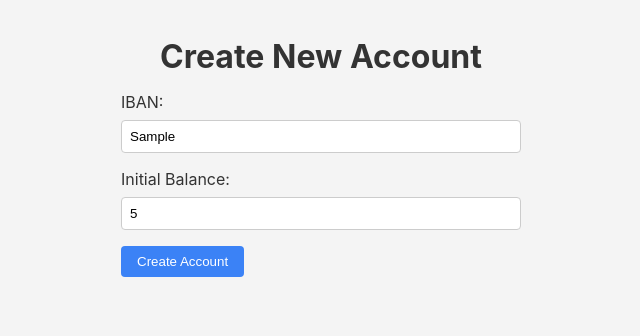
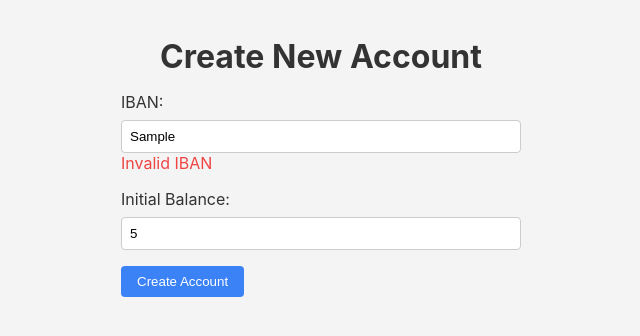
Before and after one commit to samank8121/bank-project, a Next.js app: page /account/create in a window 1280 px wide. Both pictures are taken after typing "Sample", "5" into the empty fields and a click on the button "Create Account". Shown: the top 336 px of the page, without its empty margins (319-959 px from the left). Built offline with nearby package versions, Linux system fonts and the light colour scheme.

Commit message:
chore: add zod validation for create account(client side and server side)

```diff
--- a/package.json
+++ b/package.json
@@ -11,6 +11,7 @@
   },
   "dependencies": {
     "@prisma/client": "^6.0.1",
+    "clsx": "^2.1.1",
     "next": "15.0.3",
     "react": "19.0.0-rc-66855b96-20241106",
     "react-dom": "19.0.0-rc-66855b96-20241106",
--- a/src/components/create-account-form/index.tsx
+++ b/src/components/create-account-form/index.tsx
@@ -5,28 +5,32 @@ import { useRouter } from 'next/navigation';
 import styles from './create-account-form.module.scss';
 import { useMessage } from '@/shared/hooks/message';
 import { createAccountSchema } from '@/shared/validation/account';
-import { parseError } from '@/shared/utils/parse-error';
+import { useError } from '@/shared/hooks/error';
+import InputValidation from '@/components/input-validation';
+import { fetchPost } from '@/shared/utils/fetch-helper';
+
+type FieldType = 'iban' | 'initialBalance';
 
 export default function CreateAccountForm() {
   const [iban, setIban] = useState('');
   const [initialBalance, setInitialBalance] = useState('');
   const router = useRouter();
   const getMessage = useMessage();
+  const { getError, setError } = useError();
 
   const handleSubmit = async (e: React.FormEvent) => {
     e.preventDefault();
     const validatedFields = createAccountSchema().safeParse({
       iban,
-      initialBalance:parseFloat(initialBalance),
+      initialBalance: parseFloat(initialBalance),
     });
 
     if (!validatedFields.success) {
-      const errorMsg = parseError(validatedFields.error);
-      return alert(errorMsg);
+      setError(validatedFields.error);
+      return;
     }
-    const response = await fetch('/api/account/create', {
-      method: 'POST',
-      headers: { 'Content-Type': 'application/json' },
+    const response = await fetchPost({
+      endpoint: '/api/account/create',
       body: JSON.stringify({
         iban,
         initialBalance: parseFloat(initialBalance),
@@ -38,7 +42,13 @@ export default function CreateAccountForm() {
       alert(getMessage('account', 'createSuccessfully'));
       router.push('/');
     } else {
-      alert(data.error);
+      if (data.error) {
+        if (Array.isArray(data.error)) {
+          setError(data.error);
+        } else {
+          alert(data.error);
+        }
+      }
     }
   };
 
@@ -48,20 +58,20 @@ export default function CreateAccountForm() {
         <label htmlFor='iban' className={styles.label}>
           {getMessage('account', 'IBAN')}
         </label>
-        <input
-          type='text'
+        <InputValidation
+           type='text'
           id='iban'
           value={iban}
           onChange={(e) => setIban(e.target.value)}
-          className={styles.input}
           required
+          error={getError<FieldType>('iban')}
         />
       </div>
       <div className={styles.formGroup}>
         <label htmlFor='initialBalance' className={styles.label}>
           {getMessage('account', 'initialBalance')}
         </label>
-        <input
+        <InputValidation
           type='number'
           id='initialBalance'
           value={initialBalance}
@@ -69,7 +79,7 @@ export default function CreateAccountForm() {
           required
           min='0.01'
           step='0.01'
-          className={styles.input}
+          error={getError<FieldType>('initialBalance')}
         />
       </div>
       <button type='submit' className={styles.submitButton}>
--- /dev/null
+++ b/src/components/input-validation/index.tsx
@@ -0,0 +1,36 @@
+import React from 'react';
+import styles from './input-validation.module.scss';
+import clsx from 'clsx';
+
+type Props = {
+  error: string;
+}
+type InputValidationProps = React.InputHTMLAttributes<HTMLInputElement> & Props;
+
+const InputValidation: React.FC<InputValidationProps> = ({
+  id,
+  value,
+  type,
+  onChange,
+  className,
+  required,
+  error,
+  ...props
+}) => {
+  return (
+    <div className={styles.inputValidation}>
+      <input
+        type={type}
+        id={id}
+        value={value}
+        onChange={onChange}
+        className={clsx(styles.input, className)}
+        required={required}
+        {...props}
+      />
+      {error && <span className={styles.error}>{error}</span>}
+    </div>
+  );
+};
+
+export default InputValidation;
--- /dev/null
+++ b/src/components/input-validation/input-validation.module.scss
@@ -0,0 +1,12 @@
+.inputValidation {
+    .input {
+        width: 100%;
+        padding: 0.5rem;
+        border: 1px solid $neutral-color-400;
+        border-radius: 0.25rem;
+        box-sizing: border-box;
+      }
+    .error {
+        color: $red-color;
+    }
+}
--- a/src/shared/hooks/error.ts
+++ b/src/shared/hooks/error.ts
@@ -1,5 +1,6 @@
 import { useState } from 'react';
 import { z } from 'zod';
+import { parseError } from '../utils/parse-error';
 
 export type ErrorType = { path: string; message: string };
 
@@ -10,16 +11,12 @@ export const useError = () => {
     return error && error.length > 0 ? error[0].message : '';
   };
 
-  const setError = (error: z.ZodError) => {
+  const setError = (error: z.ZodError | ErrorType[]) => {
+    let result = Array.isArray(error) ? error : [];
     if (error instanceof z.ZodError) {
-      const result = error.errors.map((ce) => {
-        return {
-          path: ce.path.toString(),
-          message: ce.message,
-        };
-      });
-      setCurrentErrors(result);
+      result = parseError(error);
     }
+    setCurrentErrors(result);
   };
   return { getError, setError, currentErrors };
 };
--- a/src/shared/utils/parse-error.ts
+++ b/src/shared/utils/parse-error.ts
@@ -1,11 +1,11 @@
-import { z } from "zod";
+import { z } from 'zod';
 
 export const parseError = (error: z.ZodError) => {
-  let errorMsg = '';
-  error.errors.forEach((e) => {
-    const field = e.path[0];
-    const message = e.message;
-    errorMsg += `${field}: ${message} \n`;
+  const result = error.errors.map((ce) => {
+    return {
+      path: ce.path.toString(),
+      message: ce.message,
+    };
   });
-  return errorMsg;
+  return result;
 };
```
Also changed, not shown: src/components/account-operation/index.tsx (+4 -3 lines), 1 other file (tests, documents, lock files or other folders).
